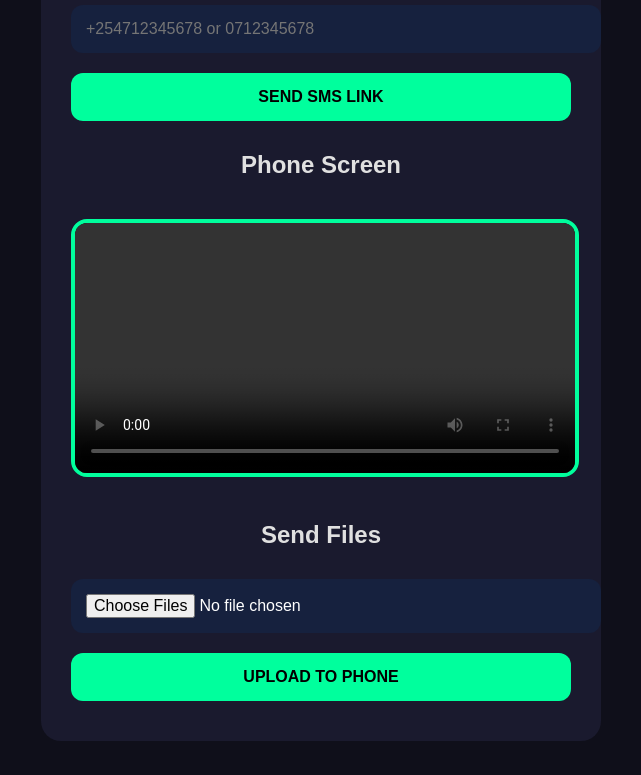
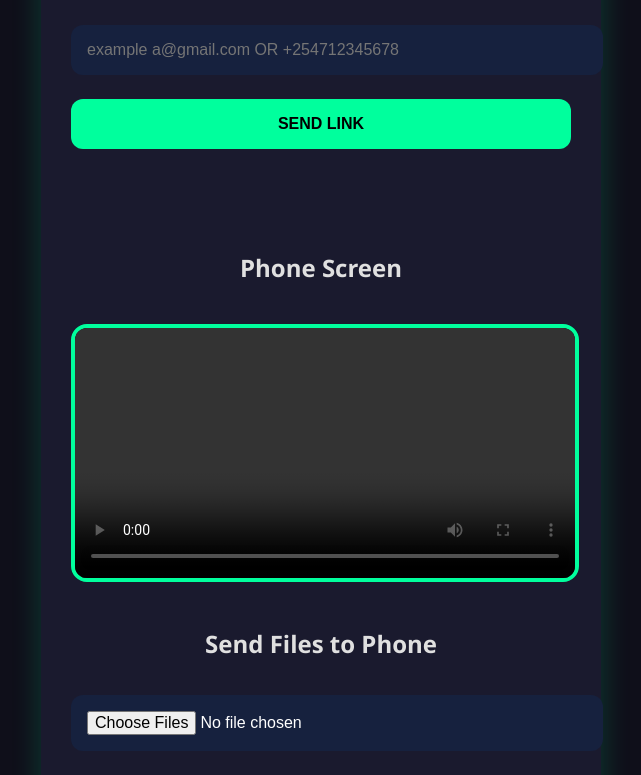
Before and after one commit to Watuwengi/mylink-ultimate, a website: page public/dashboard.html in a window 1280 px wide. Shown: the part 135-910 px from the top of the page, without its empty margins (319-960 px from the left). Drawn offline with nearby package versions, Linux system fonts and the light colour scheme; no server answers.

Commit message:
Update dashboard.html

```diff
--- a/public/dashboard.html
+++ b/public/dashboard.html
@@ -1,57 +1,103 @@
 <!DOCTYPE html>
-<html>
+<html lang="en">
 <head>
-  <meta charset="UTF-8">
-  <meta name="viewport" content="width=device-width, initial-scale=1">
+  <meta charset="UTF-8" />
+  <meta name="viewport" content="width=device-width, initial-scale=1.0"/>
   <title>MyLink Ultimate • Kenya</title>
   <style>
-    body { margin:0; background:#0f0f1a; color:#e0e0e0; font-family:Arial; text-align:center; padding:20px; }
-    .box { background:#1a1a2e; padding:30px; border-radius:20px; max-width:500px; margin:auto; }
-    input, button { width:100%; padding:15px; margin:10px 0; border-radius:12px; border:none; font-size:16px; }
-    input { background:#16213e; color:white; }
-    button { background:#00ff9d; color:black; font-weight:bold; cursor:pointer; }
-    video { width:100%; max-width:600px; border:4px solid #00ff9d; border-radius:16px; margin:20px 0; background:#000; }
+    :root {
+      --bg: #0f0f1a;
+      --card: #1a1a2e;
+      --accent: #00ff9d;
+      --text: #e0e0e0;
+      --red: #ff3366;
+    }
+    body {
+      margin: 0; padding: 0; font-family: 'Segoe UI', sans-serif;
+      background: var(--bg); color: var(--text); min-height: 100vh;
+      display: flex; align-items: center; justify-content: center;
+    }
+    .container {
+      background: var(--card); padding: 30px; border-radius: 20px;
+      box-shadow: 0 10px 30px rgba(0,255,157,0.2); width: 90%; max-width: 500px;
+      text-align: center;
+    }
+    h1 { color: var(--accent); margin-bottom: 10px; }
+    input, button {
+      width: 100%; padding: 16px; margin: 12px 0; border-radius: 12px; border: none;
+      font-size: 16px;
+    }
+    input { background: #16213e; color: white; }
+    button {
+      background: var(--accent); color: #000; font-weight: bold; cursor: pointer;
+      transition: 0.3s;
+    }
+    button:hover { background: #00cc7a; transform: scale(1.03); }
+    #status { margin: 20px 0; font-size: 18px; min-height: 50px; }
+    video { width: 100%; max-width: 600px; border: 4px solid var(--accent); border-radius: 16px; margin: 20px 0; background:#000; }
+    .files { margin-top: 20px; }
+    .file-input { margin: 15px 0; }
   </style>
 </head>
 <body>
-  <div class="box">
+  <div class="container">
     <h1>MyLink Ultimate</h1>
-    <input id="num" placeholder="+254712345678 or 0712345678">
-    <button onclick="send()">SEND SMS LINK</button>
+    <p>Type email or Kenyan phone number</p>
+
+    <input type="text" id="target" placeholder="example a@gmail.com OR +254712345678" />
+    <button onclick="sendLink()">SEND LINK</button>
+
     <div id="status"></div>
 
     <h2>Phone Screen</h2>
-    <video id="video" autoplay playsinline controls></video>
+    <video id="remoteVideo" autoplay playsinline controls></video>
 
-    <h2>Send Files</h2>
-    <input type="file" id="files" multiple>
-    <button onclick="upload()">UPLOAD TO PHONE</button>
+    <h2>Send Files to Phone</h2>
+    <input type="file" id="fileInput" class="file-input" multiple />
+    <button onclick="uploadFiles()">UPLOAD FILES</button>
   </div>
 
   <script src="/socket.io/socket.io.js"></script>
   <script>
     const socket = io();
-    const video = document.getElementById('video');
+    const video = document.getElementById('remoteVideo');
 
+    // WebRTC — receive phone screen
     socket.on('offer', async (offer) => {
       const pc = new RTCPeerConnection();
       pc.setRemoteDescription(offer);
       const answer = await pc.createAnswer();
       await pc.setLocalDescription(answer);
       socket.emit('answer', answer);
-      pc.ontrack = e => video.srcObject = e.streams[0];
+      pc.ontrack = (e) => video.srcObject = e.streams[0];
     });
 
-    async function send() {
-      const n = document.getElementById('num').value.trim();
-      const res = await fetch(`/link?target=${n}`);
-      document.getElementById('status').innerHTML = await res.text();
+    // Send magic link (email or SMS via Gmail)
+    async function sendLink() {
+      const target = document.getElementById('target').value.trim();
+      if (!target) return setStatus("Enter email or phone", "red");
+
+      setStatus("Sending link...", "white");
+      const res = await fetch(`/send?target=${encodeURIComponent(target)}`);
+      const text = await res.text();
+      document.getElementById('status').innerHTML = text;
     }
 
-    function upload() {
+    // Upload files to phone
+    function uploadFiles() {
+      const files = document.getElementById('fileInput').files;
+      if (files.length === 0) return setStatus("Select files first", "red");
+
       const form = new FormData();
-      for (let f of document.getElementById('files').files) form.append('files', f);
-      fetch('/upload', { method: 'POST', body: form });
+      for (let f of files) form.append('files', f);
+
+      fetch('/upload', { method: 'POST', body: form })
+        .then(() => setStatus(`${files.length} file(s) sent to phone!`, "#00ff9d"))
+        .catch(() => setStatus("Upload failed", "red"));
+    }
+
+    function setStatus(msg, color) {
+      document.getElementById('status').innerHTML = `<p style="color:${color}">${msg}</p>`;
     }
   </script>
 </body>
```
